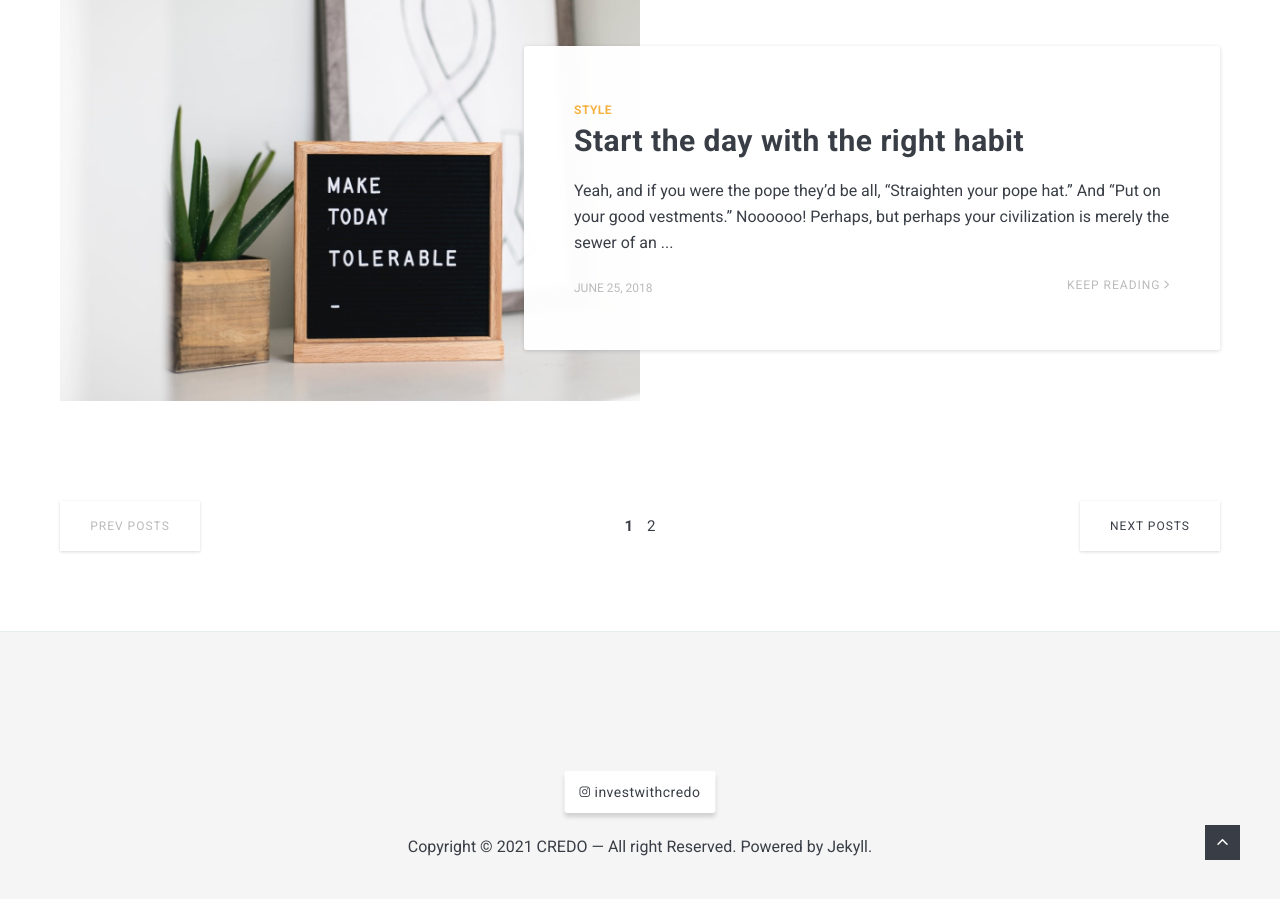
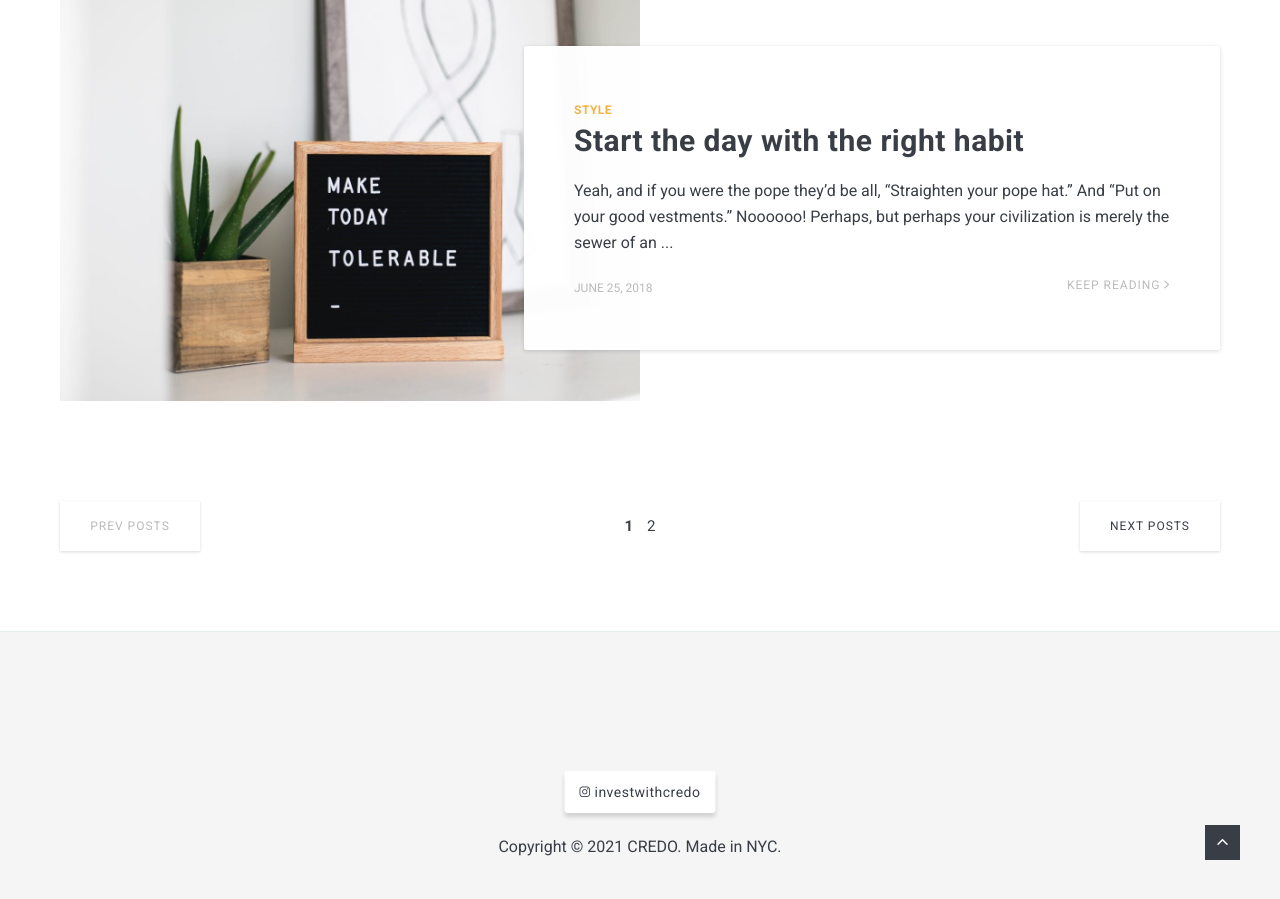
Before and after one commit to investwithcredo/investwithcredo.com, a Jekyll site: the page built from index.html, in a window 1280 px wide and 900 px high, scrolled down 2440 px. Built offline with Jekyll 4.4.1, drawn with Linux system fonts in a browser that asks for light colours; nearby versions of some CDN libraries; the list of posts is cut into pages by our own code.

Commit message:
Update footer.html

```diff
--- a/_includes/footer.html
+++ b/_includes/footer.html
@@ -12,7 +12,7 @@
 
     {% include contact-link.html %}
 
-    <div class="copyright">Copyright &copy; {{site.time | date: '%Y'}} <a href="/">{{ site.data.settings.title }}</a> — All right Reserved. Powered by <a href="https://jekyllrb.com/">Jekyll</a>.</div>
+    <div class="copyright">Copyright &copy; {{site.time | date: '%Y'}} <a href="/">{{ site.data.settings.title }}</a>. Made in NYC.</div>
 </div>
 </footer>
 <!-- end footer -->
```
